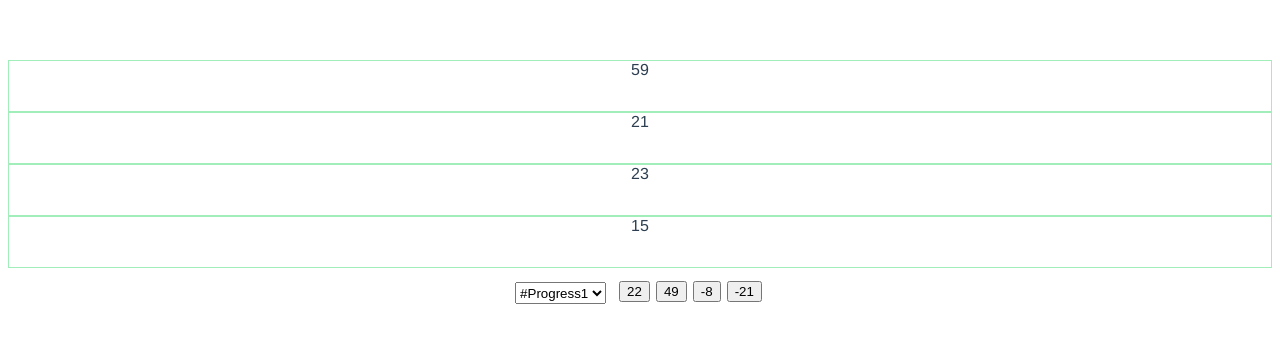
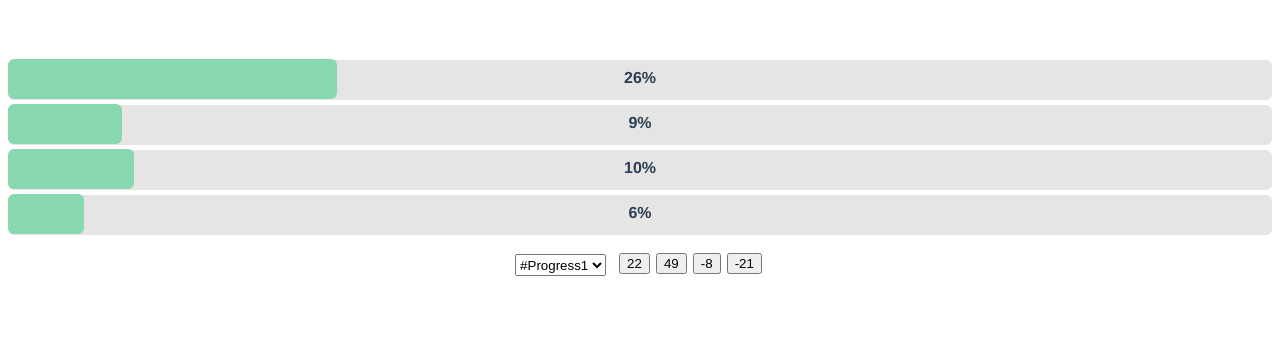
Before and after one commit to prasadKodeInCloud/vue-progress-bars, a Vue app: page / in a window 1280 px wide. Shown: the top 340 px of the page. Built offline with nearby package versions, Linux system fonts and the light colour scheme.

Commit message:
added progress bars functionality

```diff
--- a/jest.config.js
+++ b/jest.config.js
@@ -10,6 +10,4 @@ module.exports = {
     "^.+\\.vue$": "vue-jest",
   },
   snapshotSerializers: ["<rootDir>/node_modules/jest-serializer-vue"],
-  collectCoverage: true,
-  collectCoverageFrom: ["**/*.{js,vue}", "!**/node_modules/**"],
 };
--- a/src/components/ProgressBar.vue
+++ b/src/components/ProgressBar.vue
@@ -1,6 +1,9 @@
 <template>
-  <div class="progress-bar">
-    {{ value }}
+  <div>
+    <div class="progress-bar-container">
+      <div class="percentage">{{ `${progressValue}%` }}</div>
+      <div class="proggress-bar" :style="barStyles"></div>
+    </div>
   </div>
 </template>
 
@@ -11,18 +14,33 @@ export default {
     value: {
       type: Number,
     },
+    limit: {
+      type: Number,
+    },
   },
   data() {
-    return {
-      currentValue: this.value,
-    };
+    return {};
   },
   components: {},
-  computed: {},
+  computed: {
+    progressValue() {
+      return this.value < 0 ? 0 : parseInt((this.value / this.limit) * 100);
+    },
+    barStyles() {
+      let styles = {
+        width: this.progressValue > 100 ? "100%" : `${this.progressValue}%`,
+      };
+
+      if (this.progressValue > 100) {
+        styles.backgroundColor = "red";
+      }
+
+      return styles;
+    },
+  },
   watch: {
     value() {
       console.log("changed");
-      //this.currentValue = this.value;
     },
   },
   methods: {},
@@ -30,9 +48,26 @@ export default {
 </script>
 
 <style scoped lang="less">
-.progress-bar {
-  text-align: center;
-  height: 50px;
-  border: 1px solid rgb(162, 238, 187);
+@progressHeight: 40px;
+@progressBorderRadius: 6px;
+
+.progress-bar-container {
+  background: #e5e5e5;
+  border-radius: @progressBorderRadius;
+  width: 100%;
+  margin: 5px 0 5px 0;
+  height: @progressHeight;
+  > .percentage {
+    padding: 9px;
+    font-weight: bold;
+  }
+}
+
+.proggress-bar {
+  background-color: #88d8b0;
+  height: @progressHeight;
+  margin-top: 3px - @progressHeight;
+  border-radius: @progressBorderRadius;
+  transition: width 0.3s;
 }
 </style>
--- a/src/components/ProgressBoard.vue
+++ b/src/components/ProgressBoard.vue
@@ -6,6 +6,7 @@
         v-for="(item, index) in barValues"
         :key="`progress_${index}`"
         :value="item.value"
+        :limit="limit"
       />
     </div>
 
```
Also changed, not shown: 2 other files (tests, documents, lock files or other folders).
